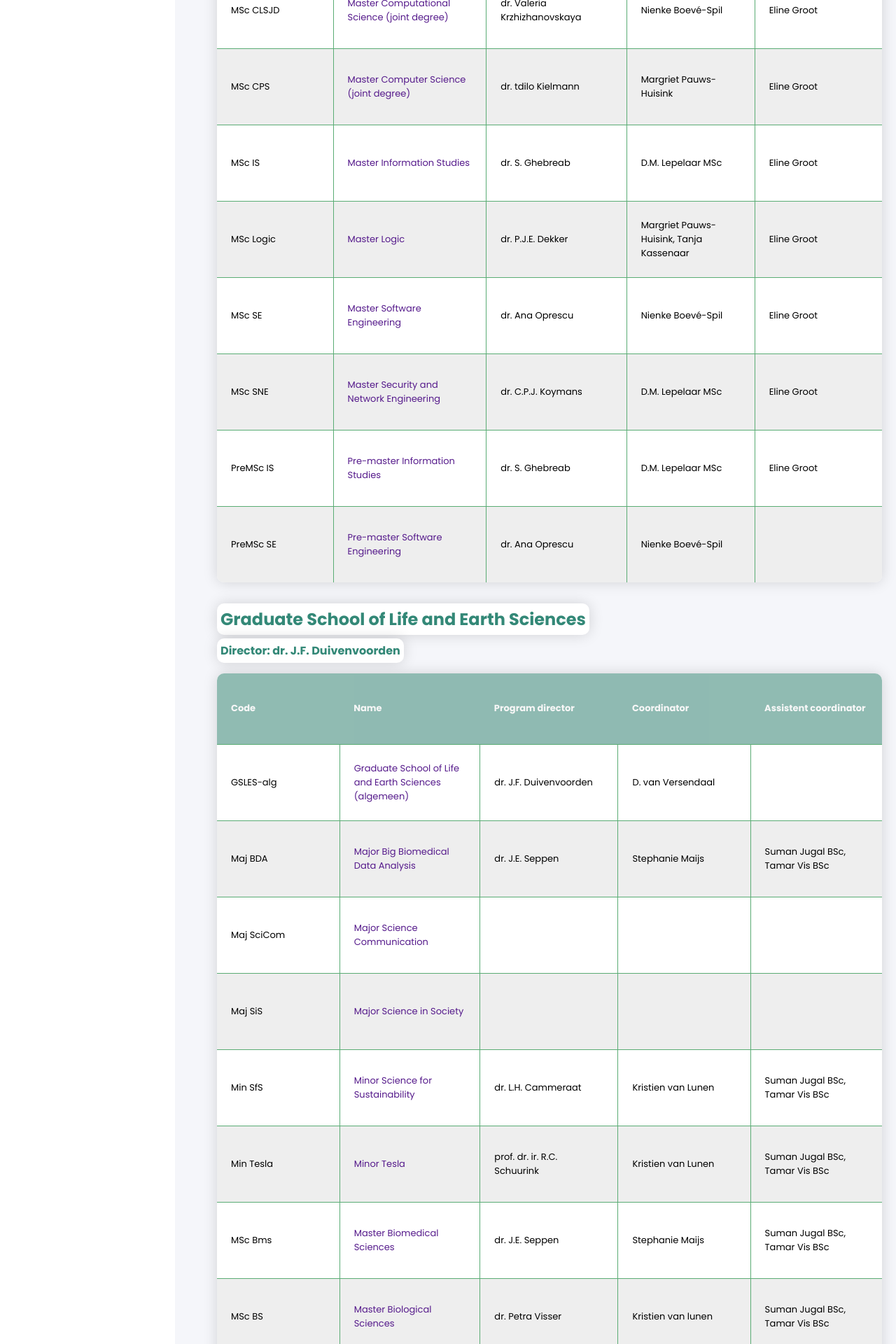
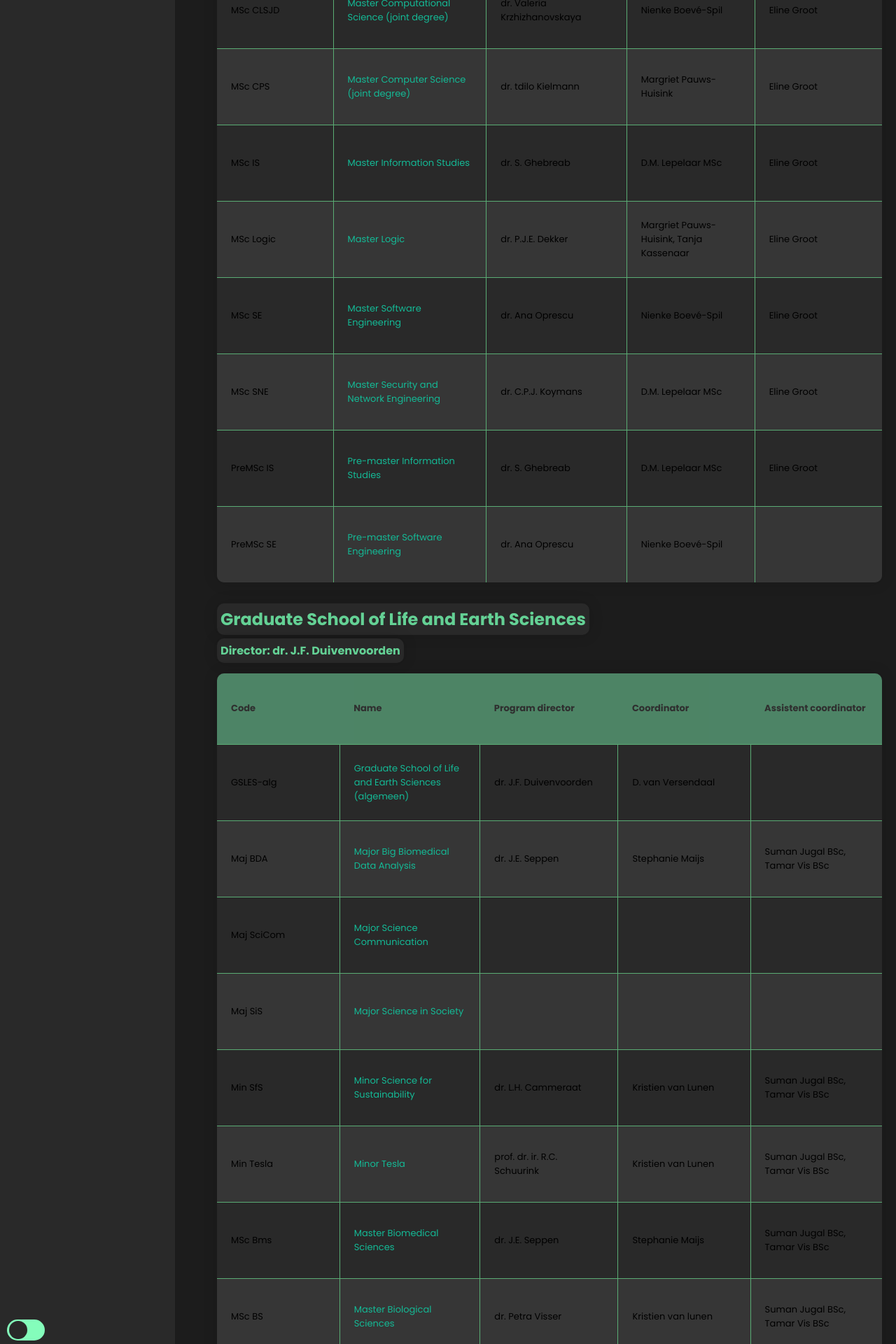
Before and after one commit to JinseiSteven/WebTech_KI45, a PHP site: page /programme-list.php in a window 1280 px wide. Shown: the part 560-2480 px from the top of the page at 70% size. Run offline with PHP 8.4, Linux system fonts and the light colour scheme.

Commit message:
apidinges

```diff
--- a/css/edit.css
+++ b/css/edit.css
@@ -8,7 +8,7 @@
     align-items: center;
     padding: 25px;
     margin: 25px;
-    background: var(--main-component-color);
+    background-color: var(--main-component-color);
     border-radius: 8px;
 }
 
--- a/css/globals.css
+++ b/css/globals.css
@@ -1,7 +1,7 @@
 @import url('https://fonts.googleapis.com/css2?family=Poppins:wght@100;200;300;400;500;600;700;800;900&display=swap');
 
-* {
-    --main-bg-color: #F5F6FA;
+:root {
+    /* --main-bg-color: #F5F6FA;
     --main-component-color: #FFFFFF;
     --main-accent-color: #116666;
     --main-sub-color: #338877;
@@ -9,9 +9,24 @@
     --selected-text-color: #FFFFFF;
     --divider-bar-color: #A8ABC4;
     --sub-text-color: #114455;
-    --text-color-plain: #000000;
+    --text-color-plain: #000000; */
+
+    --main-bg-color: #1c1c1c;
+    --main-component-color: #292929;
+    --main-accent-color: #14ba96;
+    --main-sub-color: #64d195;
+    --main-glow-color:#84fdbb;
+    --selected-text-color: #ede7e7;
+    --divider-bar-color: #363636;
+    --sub-text-color: #0e3a49;
+    --text-color-plain: #c8c8c8;
 
 }
+
+/* [data-theme="dark"] {
+
+
+} */
 
 
 html {
--- a/css/navbar.css
+++ b/css/navbar.css
@@ -79,7 +79,6 @@
     border-radius: 5px;
     margin-left: 8px;
     padding: 0px !important;
-    margin-top: auto;
 }
 
 .profile-header {
@@ -131,3 +130,49 @@
     font-weight: 600;
 
 }
+
+.color-mode-box {
+    display: flex;
+    padding: 0px !important;
+    margin: 10px;
+    margin-top: auto;
+}
+
+.color-switch {
+    display: inline-block;
+    position: relative;
+    height: 30px;
+    width: 54px;
+}
+
+.ball-switch {
+    position: absolute;
+    background-color: var(--main-glow-color);
+    border-radius: 34px;
+    cursor: pointer;
+    top: 0;
+    bottom: 0;
+    left: 0;
+    right: 0;
+    transition: .3s;
+}
+
+.ball-switch:before {
+    position: absolute;
+    background-color: var(--main-component-color);
+    border-radius: 34px;
+    content: "";
+    height: 26px;
+    width: 26px;
+    bottom: 2px;
+    left: 3px;
+    transition: .3s;
+}
+
+input:checked + .ball-switch {
+    background-color: var(--sub-text-color);
+}
+
+input:checked + .ball-switch:before {
+    transform: translateX(22px);
+}
--- a/css/overview.css
+++ b/css/overview.css
@@ -29,6 +29,7 @@
 .profile-picture {
     width: 200px;
     height: 246.37px;
+    object-fit: cover;
 }
 
 .profile-data {
--- a/css/table-styling.css
+++ b/css/table-styling.css
@@ -13,7 +13,7 @@ header {
 }
 
 .programme-wrapper h1 {
-    color: white;
+    color: var(--main-bg-color);
     margin-left: 30px;
     background-color: var(--main-sub-color);
     border-radius: 10px;
@@ -26,7 +26,7 @@ header {
     color: var(--main-sub-color);
     margin-left: 20px;
     margin-bottom: 0px;
-    background-color: white;
+    background-color: var(--main-component-color);
     border-radius: 10px;
     display: table;
     padding: 5px;
@@ -38,7 +38,7 @@ header {
     margin-left: 20px;
     margin-top: 5px;
     margin-bottom: 15px;
-    background-color: white;
+    background-color: var(--main-component-color);
     border-radius: 10px;
     display: table;
     padding: 5px;
@@ -49,7 +49,7 @@ header {
     background-color: var(--main-sub-color);
     opacity: 50%;
     text-align: left;
-    color: white;
+    color: var(--main-component-color);
 }
 
 .programme-wrapper th,
@@ -60,7 +60,7 @@ header {
 }
 
 .bodytable {
-    background-color: white;
+    background-color: var(--main-component-color);
     font-size: small;
     border-collapse: collapse;
     border-radius: 10px;
@@ -73,16 +73,16 @@ header {
 }
 
 .programme-wrapper tr:nth-child(odd) {
-    background-color: #eeeeee;
+    background-color: var(--divider-bar-color);
 }
 
 .programme-wrapper tbody tr:last-of-type {
     border-bottom: 2px solid var(--main-sub-color);
 }
 
-.programme-wrapper a:link {
+.programme-wrapper a {
     text-decoration: none;
-    color: black;
+    color: var(--main-accent-color);
 }
 
 .programme-wrapper a:visited {
--- a/edit.php
+++ b/edit.php
@@ -123,6 +123,11 @@
         </form>
     </div>
 </div>
+<div>
+    <form action="post-files/timetable-post.php" method="post">
+        <button type="submit" name="submit">Enter</button>
+    </form>
+</div>
 
 <?php
     include_once 'layout-foot.php';
--- /dev/null
+++ b/js/themeSwitcher.js
@@ -0,0 +1,12 @@
+function themeSwitcher(slider) {
+    if (slider.target.checked) {
+        document.documentElement.setAttribute('data-theme', 'dark');
+    }
+    else {
+        document.documentElement.setAttribute('data-theme', 'light');
+    }
+}
+
+colorcheckbox = this.document.getElementById('color-checkbox');
+
+colorcheckbox.addEventListener('change', switchTheme(), false);
--- a/layout-foot.php
+++ b/layout-foot.php
@@ -2,4 +2,5 @@
     </div>
     <script src="./js/navHandler.js"></script>
     <script src="./js/csrfAssigner.js"></script>
+    <script src="./js/themeSwitcher.js"></script>
 </body>
--- a/layout-head.php
+++ b/layout-head.php
@@ -115,6 +115,12 @@ include_once 'includes/validator-inc.php';
                 </div>
 
             </div>
+            <div class="color-mode-box">
+                <label class="color-switch" for="color-checkbox">
+                    <input type="checkbox" id="color-checkbox" />
+                    <div class="ball-switch"></div>
+                </label>
+            </div>
             <div class="profile-status flex--column">
 
 
```
Also changed, not shown: includes/formchecker-inc.php (+4 -4 lines), post-files/timetable-post.php (added, +60 -0 lines), 1 other file.
